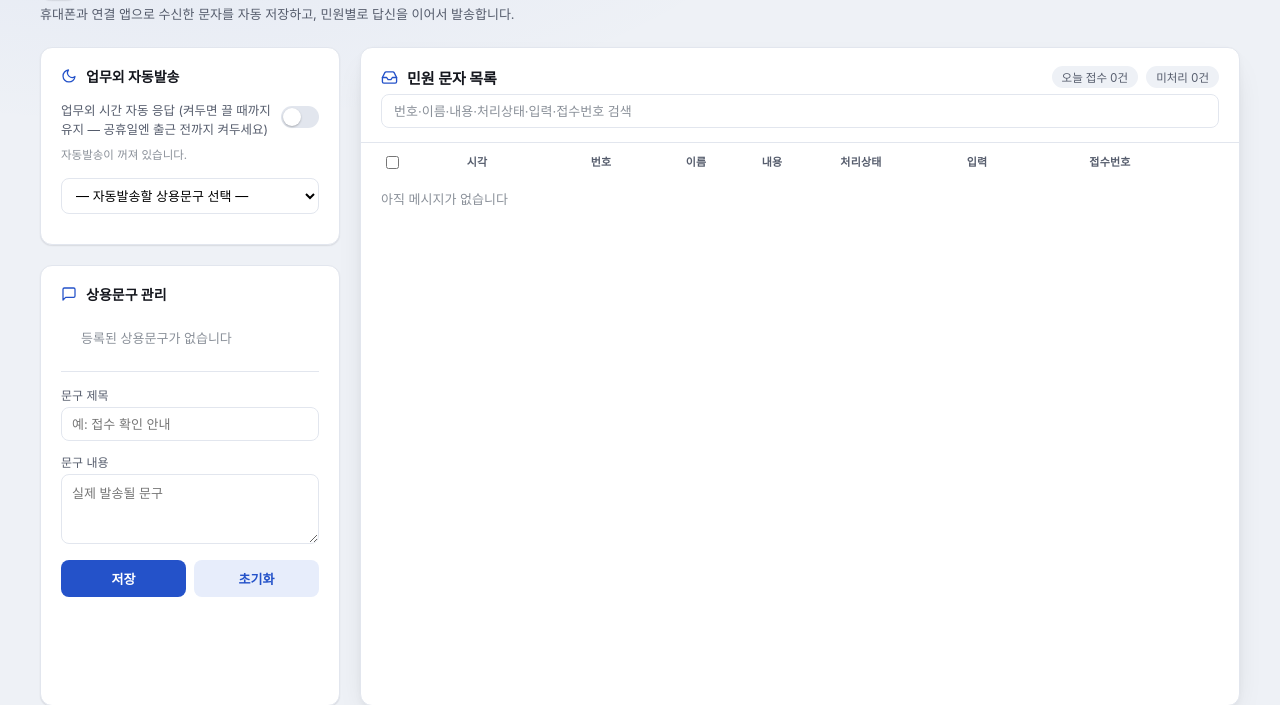
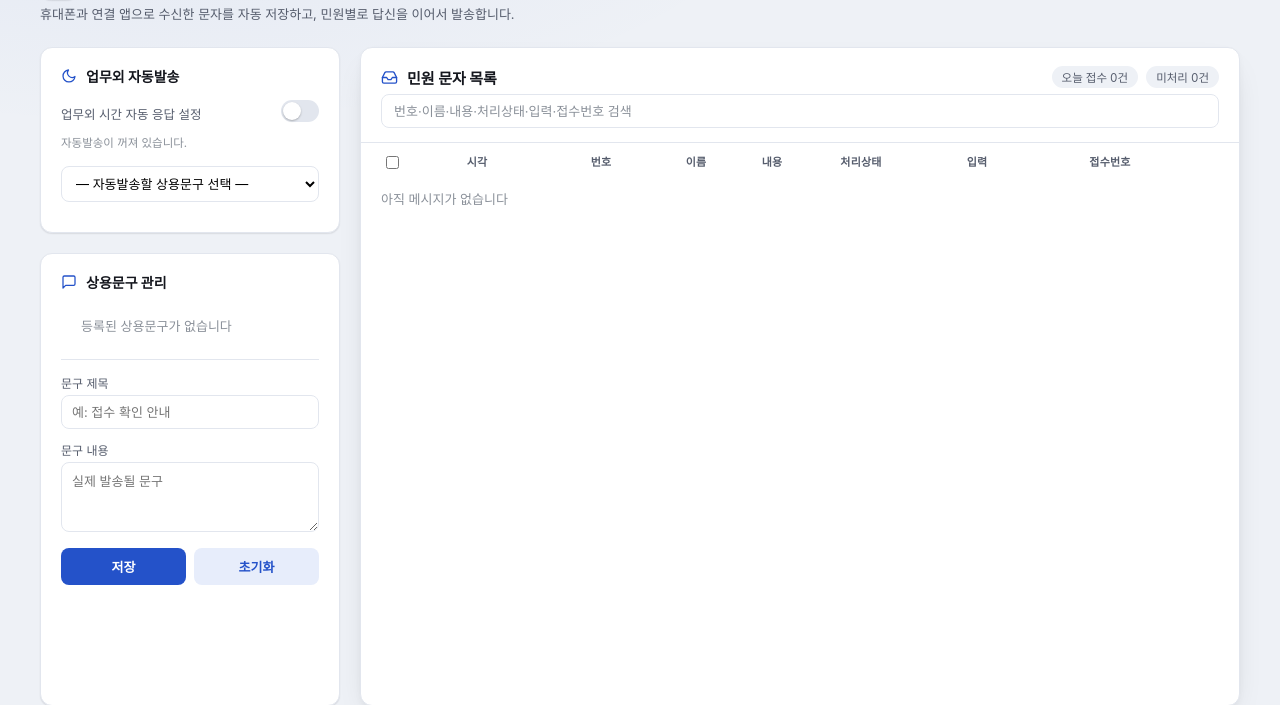
Before and after one commit to seccrc/auto_sms, a Flask app: page / in a window 1280 px wide. Shown: the part 66-771 px from the top of the page. Run offline with Flask 3, Linux system fonts and the light colour scheme; data that the repository does not hold is empty; some web fonts are replaced.

Commit message:
업무외 자동발송 토글 문구를 "업무외 시간 자동 응답 설정"으로 단순화

```diff
--- a/templates/dashboard.html
+++ b/templates/dashboard.html
@@ -264,7 +264,7 @@
     <div class="card">
       <h2><svg width="16" height="16" viewBox="0 0 24 24" fill="none" stroke="currentColor" stroke-width="1.9" stroke-linecap="round" stroke-linejoin="round"><path d="M21 12.79A9 9 0 1 1 11.21 3 7 7 0 0 0 21 12.79z"/></svg>업무외 자동발송</h2>
       <div class="status-toggle">
-        <span class="toggle-label">업무외 시간 자동 응답 (켜두면 끌 때까지 유지 — 공휴일엔 출근 전까지 켜두세요)</span>
+        <span class="toggle-label">업무외 시간 자동 응답 설정</span>
         <label class="switch">
           <input type="checkbox" id="autoReplyEnabled" onchange="saveAutoReplySettings()">
           <span class="track"></span>
```
